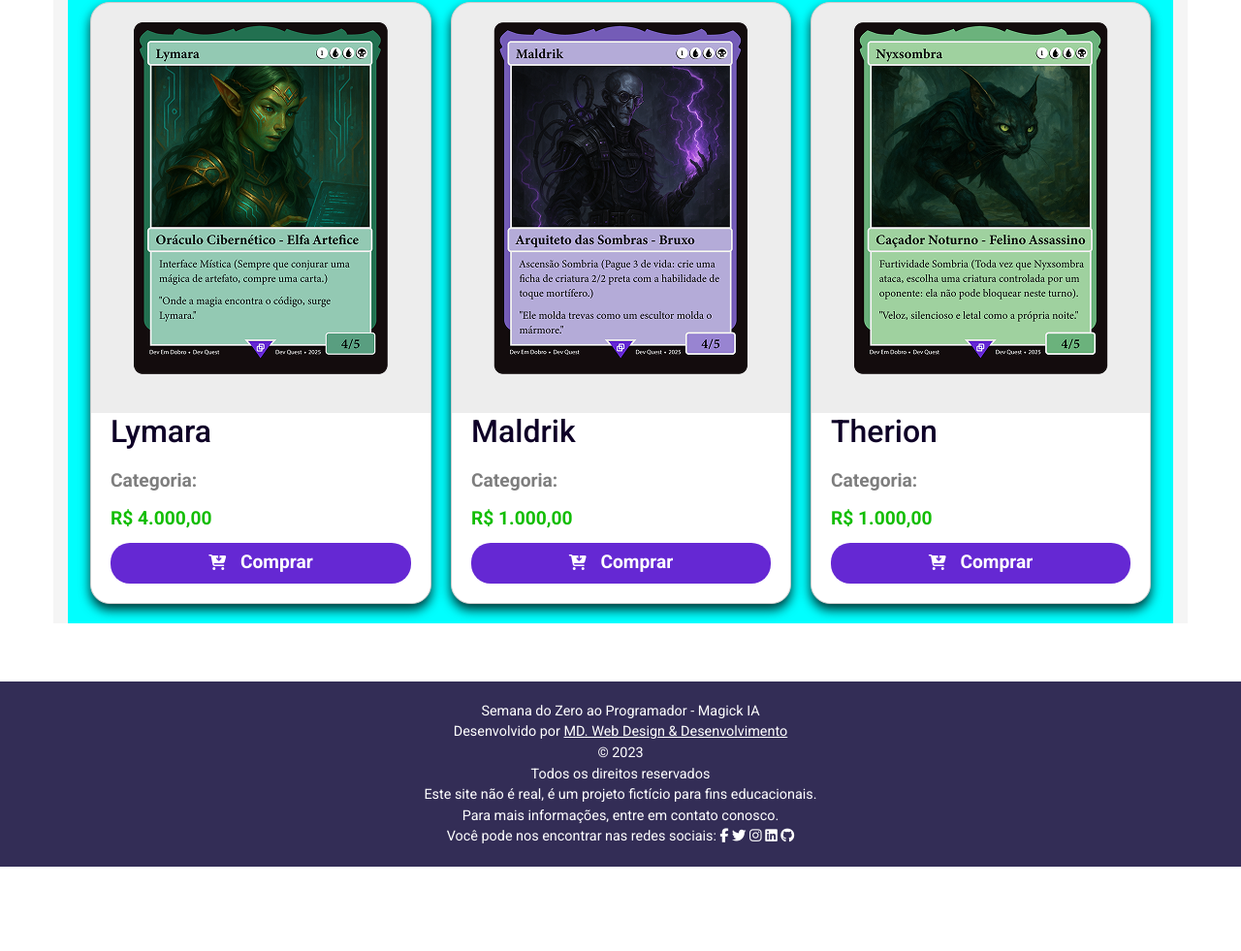
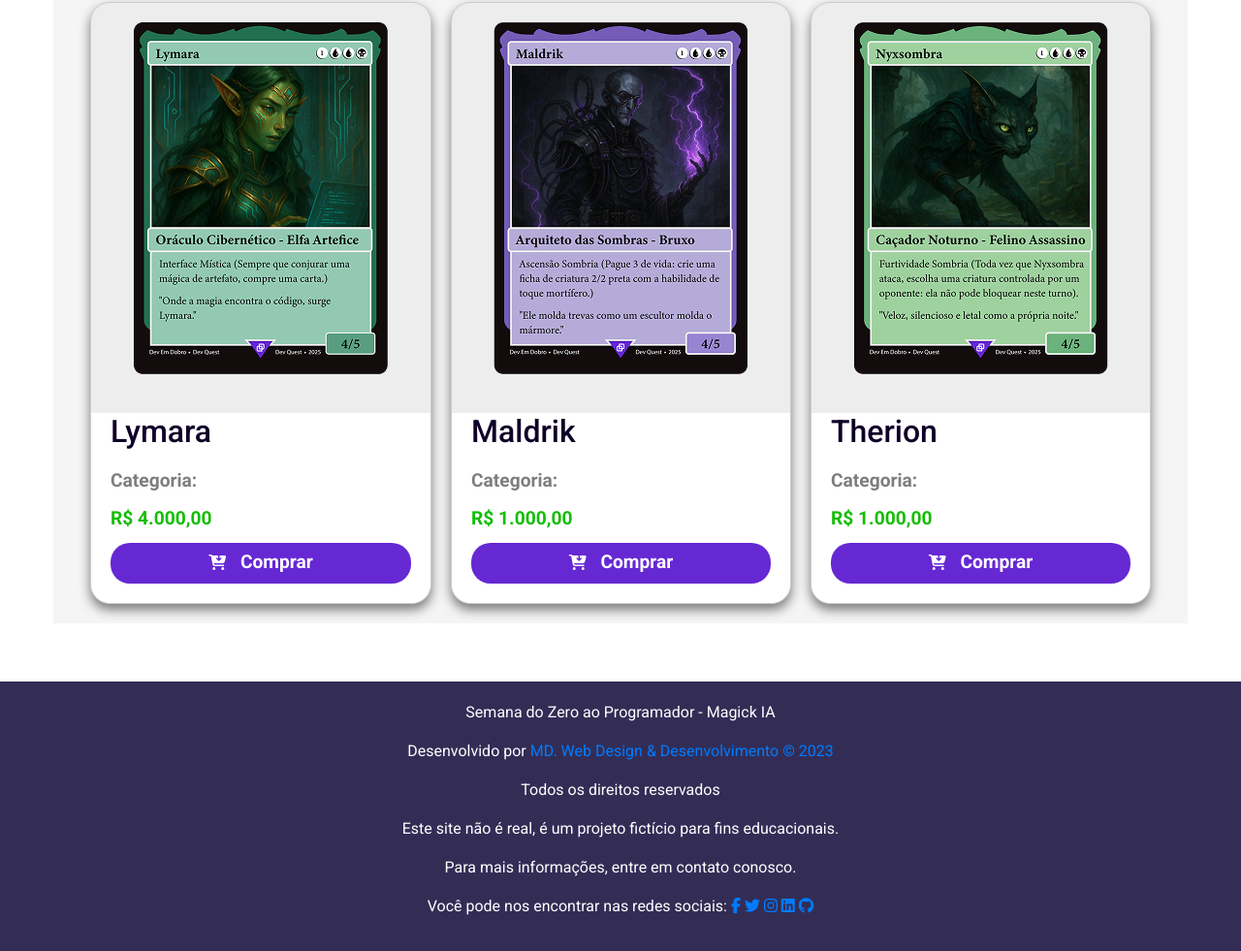
Before and after one commit to michaelmdrs/magicAI, a plain HTML site: page index.html in a window 1280 px wide. Shown: the part 1145-2126 px from the top of the page at 97% size. Before the commit the page ends 2039 px from the top, so only its background shows below. Drawn offline with nearby package versions, Linux system fonts and the light colour scheme.

Commit message:
Finalizando a etilização do CSS

```diff
--- a/assets/css/style.css
+++ b/assets/css/style.css
@@ -106,7 +106,6 @@ body {
 }
 
 .cartas {
-	background-color: aqua;
 	display: flex;
 	flex-wrap: wrap;
 	justify-content: center;
@@ -122,7 +121,7 @@ body {
 	color: #0e0027;
 	border: 1px solid #ccc;
 	border-radius: 20px;
-	box-shadow: 0 6px 12px rgba(0, 0, 0, 0.8);
+	box-shadow: 0 6px 12px rgba(0, 0, 0, 0.5);
 }
 
 .cartas .carta img {
@@ -187,57 +186,22 @@ body {
 footer {
 	background-color: var(--header-color);
 	color: #fff;
+	display: flex;
+	justify-content: center;
+	flex-direction: column;
+
 	text-align: center;
 	padding: 20px;
 	margin-top: 60px;
 }
 
-footer a {
-	color: #fff;
-	text-decoration: none;
-	font-weight: normal;
+.esconder {
+	display: none;
 }
 
-footer p {
-	margin: 0;
-	font-size: 0.9rem;
+.mostrar {
+	display: block;
 }
-footer p a {
-	color: #fff;
-	text-decoration: underline;
-}
-
-footer p a:hover {
-	color: #ddd;
-}
-footer p a:focus {
-	outline: 2px solid #fff;
-	outline-offset: 2px;
-}
-footer p a:active {
-	color: #ccc;
-}
-footer p a:visited {
-	color: #bbb;
-}
-footer p a:visited:hover {
-	color: #aaa;
-}
-footer p a:visited:focus {
-	outline: 2px solid #bbb;
-	outline-offset: 2px;
-}
-footer p a:visited:active {
-	color: #999;
-}
-footer p a:visited:active:hover {
-	color: #888;
-}
-footer p a:visited:active:focus {
-	outline: 2px solid #999;
-	outline-offset: 2px;
-}
-
 
 /* display: grid;
     grid-template-columns: repeat(auto-fit, minmax(260px, 1fr));
--- a/index.html
+++ b/index.html
@@ -113,17 +113,16 @@
 	</main>
 <footer class="text-center">
 		<p>Semana do Zero ao Programador - Magick IA</p>
-		<p>Desenvolvido por <a href="#" target="_blank">MD. Web Design & Desenvolvimento</a></p>
-		<p>© 2023</p>
+		<p>Desenvolvido por <a href="#" target="_blank">MD. Web Design & Desenvolvimento © 2023</a></p>
 		<p>Todos os direitos reservados</p>
 		<p>Este site não é real, é um projeto fictício para fins educacionais.</p>
 		<p>Para mais informações, entre em contato conosco.</p>
 		<p>Você pode nos encontrar nas redes sociais:
-			<i class="fab fa-facebook-f"><a href="http://facebook.com"></a></i>
-			<i class="fab fa-twitter"><a href="http://twitter.com"></a></i>
-			<i class="fab fa-instagram"><a href="http://instagram.com"></a></i>
-			<i class="fab fa-linkedin"><a href="http://linkedin.com"></a></i>
-			<i class="fab fa-github"><a href="http://github.com"></a></i>
+			<a href="http://facebook.com"><i class="fab fa-facebook-f"></i></a>
+			<a href="http://twitter.com/mackellsud" target="_blank"><i class="fab fa-twitter"></i></a>
+			<a href="http://instagram.com/mackellbjj" target="_blank"><i class="fab fa-instagram"></i></a>
+			<a href="http://linkedin.com/in/michael-santos-d" target="_blank"><i class="fab fa-linkedin"></i></a>
+			<a href="http://github.com/michaelmdrs" target="_blank"><i class="fab fa-github"></i></a>
 		</p>
 </footer>
 <script></script>
```
